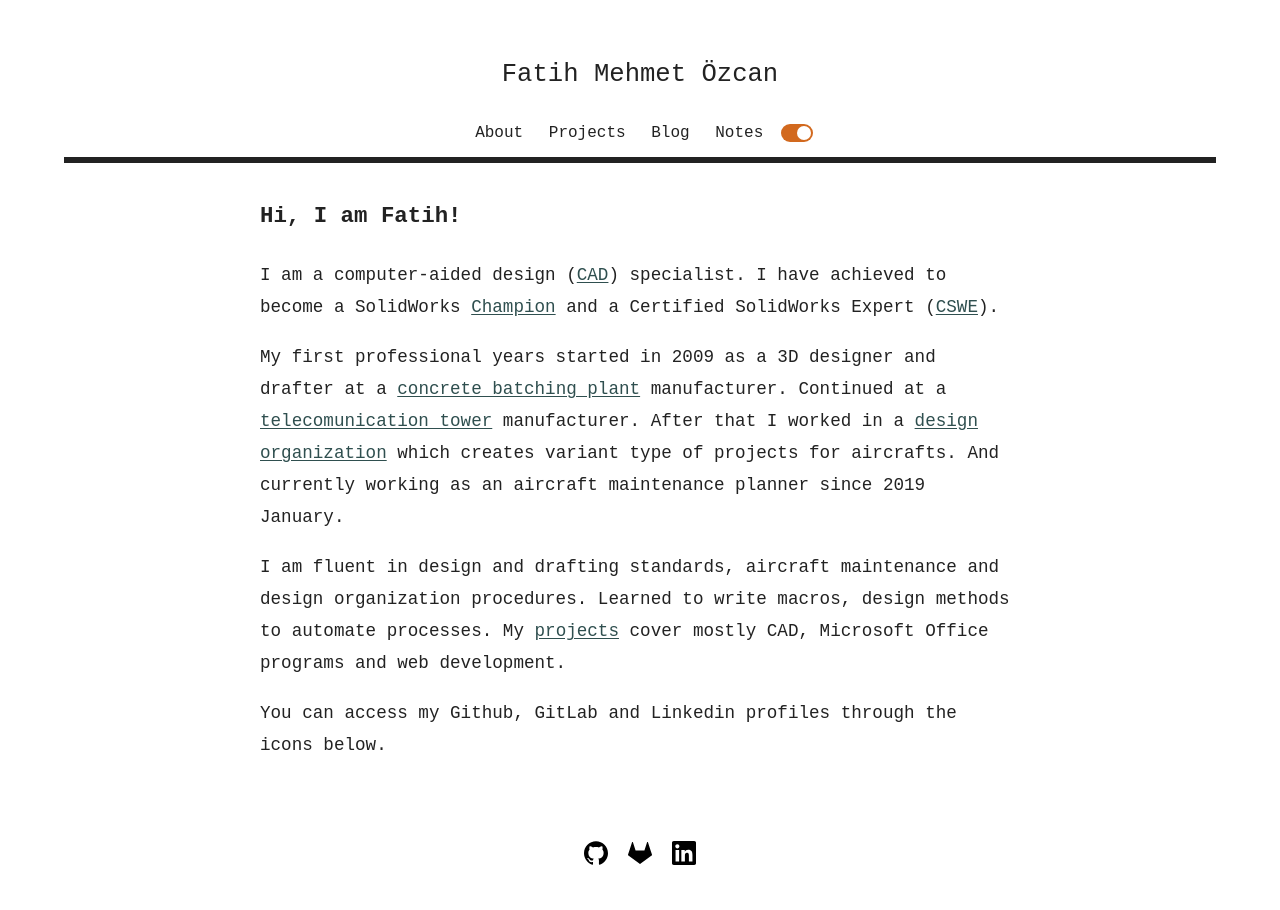
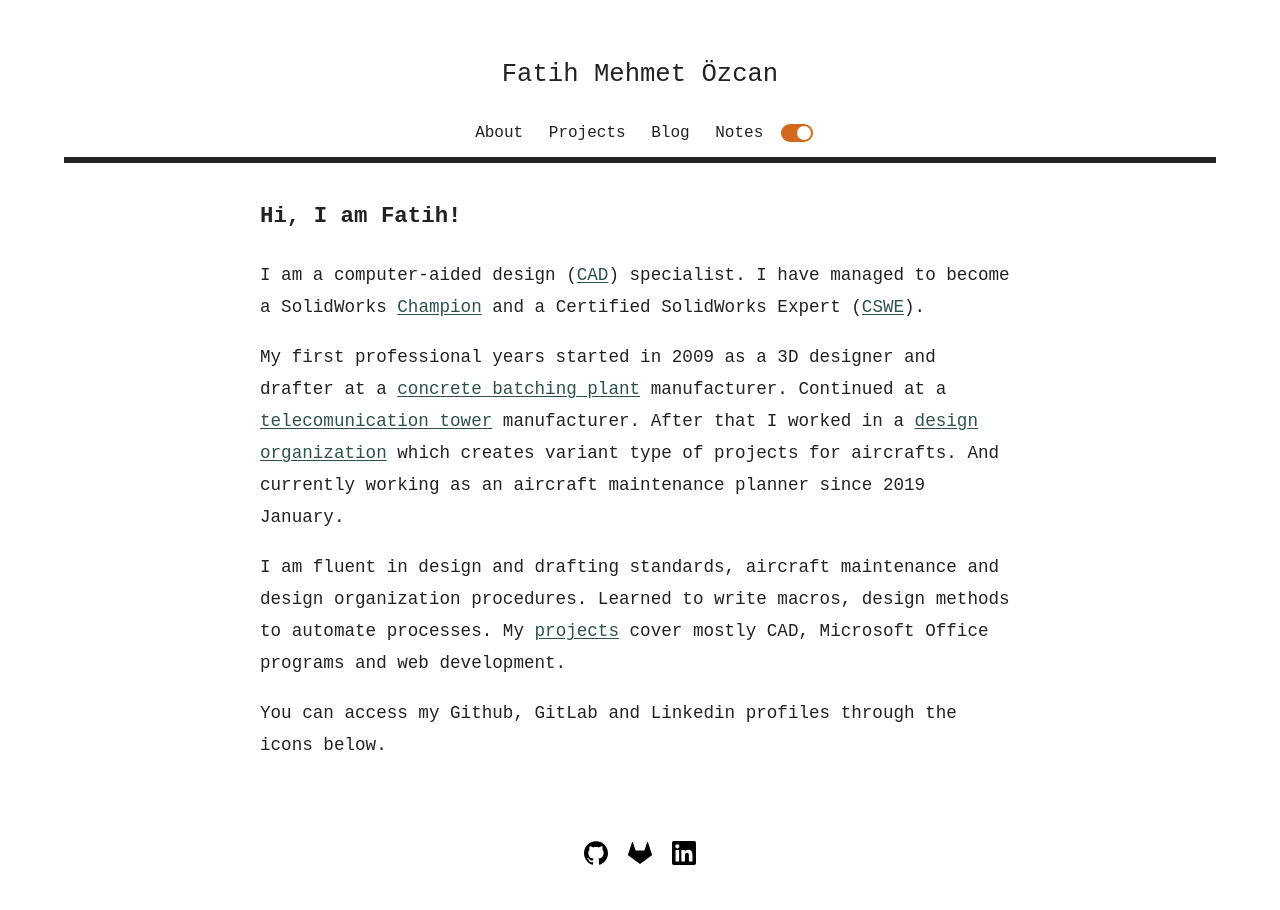
Before and after one commit to fatihmeh/fatihmeh.github.io, a Jekyll site: the page built from index.html, in a window 1280 px wide. Built offline with Jekyll 4.4.1, drawn with Linux system fonts in a browser that asks for light colours.

Commit message:
Update index.html

```diff
--- a/index.html
+++ b/index.html
@@ -4,7 +4,7 @@
 ---
 
 <h2 class="parag-header">Hi, I am Fatih!</h2>
-<p class="about">I am a computer-aided design (<a href="https://en.wikipedia.org/wiki/Computer-aided_design" target="_blank">CAD</a>) specialist. I have achieved to become a SolidWorks <a href="https://www.credly.com/badges/299bb037-063a-4071-bd22-4425362f5d5e/public_url" target="_blank">Champion</a> and a Certified SolidWorks Expert (<a href="https://www.credly.com/badges/714364cf-6316-4259-a887-f85d9bb7d731/public_url" target="_blank">CSWE</a>).</p>
+<p class="about">I am a computer-aided design (<a href="https://en.wikipedia.org/wiki/Computer-aided_design" target="_blank">CAD</a>) specialist. I have managed to become a SolidWorks <a href="https://www.credly.com/badges/299bb037-063a-4071-bd22-4425362f5d5e/public_url" target="_blank">Champion</a> and a Certified SolidWorks Expert (<a href="https://www.credly.com/badges/714364cf-6316-4259-a887-f85d9bb7d731/public_url" target="_blank">CSWE</a>).</p>
 <br>
 <p class="about">My first professional years started in 2009 as a 3D designer and drafter at a <a href="https://en.wikipedia.org/wiki/Concrete_plant" target="_blank">concrete batching plant</a> manufacturer. Continued at a <a href="https://en.wikipedia.org/wiki/Radio_masts_and_towers#Tubular_steel" target="_blank">telecomunication tower</a> manufacturer. After that I worked in a <a href="https://www.easa.europa.eu/domains/aircraft-products/design-organisations" target="_blank">design organization</a> which creates variant type of projects for aircrafts. And currently working as an aircraft maintenance planner since 2019 January.</p>
 <br>
```
